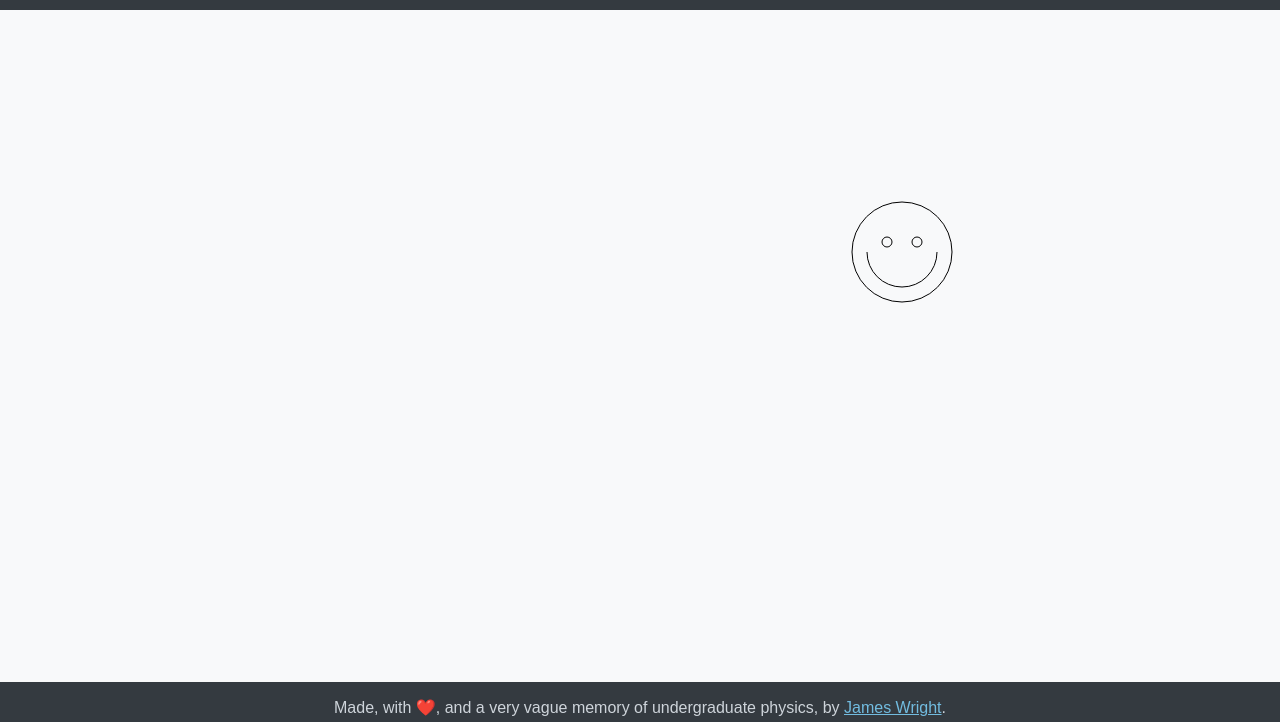
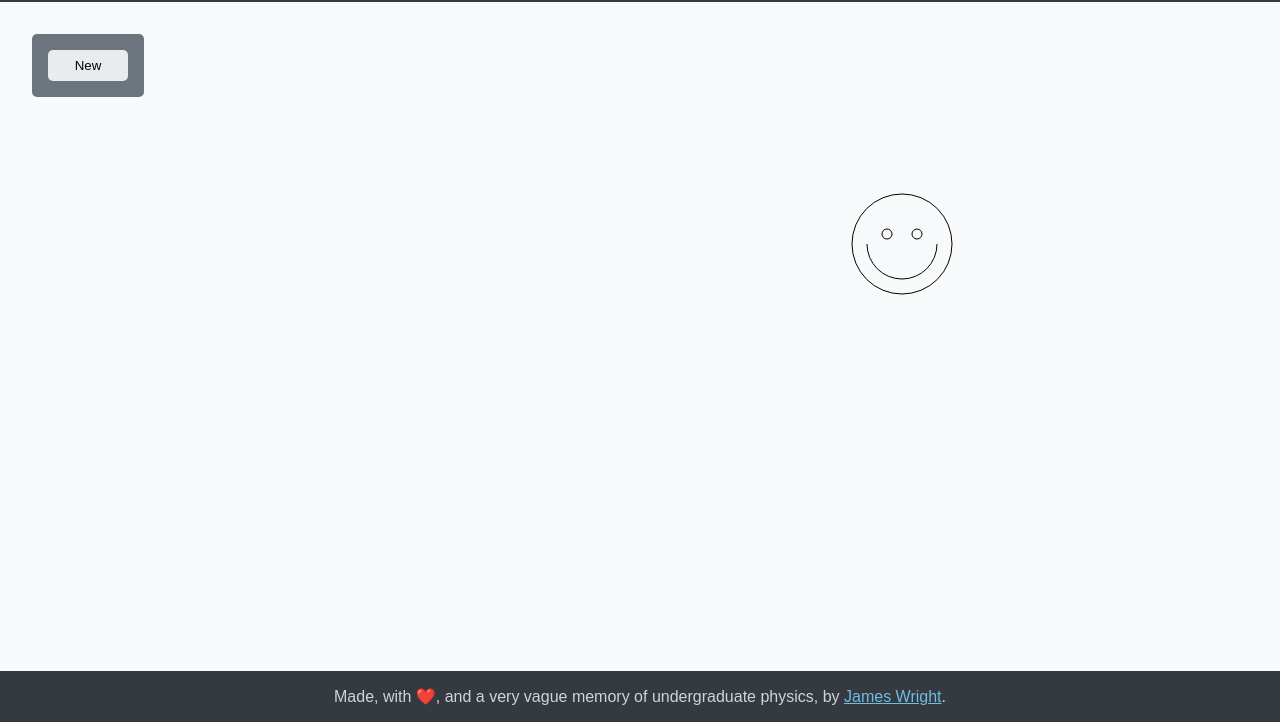
Before and after one commit to thewrongjames/stern-gerlach, a website with bundled scripts: page public/index.html in a window 1280 px wide. Shown: the part 78-800 px from the top of the page. Built offline with nearby package versions, Linux system fonts and the light colour scheme.

Commit message:
Setup a "new" button
I now have a button to add new smiley faces. Just as a proof of concept
I guess because this probably isn't the model I want to be going with in
the end (I guess I'll have modes, like, a placing mode?).

This also required a lot of css wrangling. And other than an overflow:
hidden that I feel a bit weird about, I think the css is better for it.

```diff
--- a/public/index.html
+++ b/public/index.html
@@ -14,12 +14,17 @@
         Stern Gerlach Simulator
       </h1>
     </header>
+    <div id="content">
+      <div id="controls">
+        <button id="button-new">New</button>
+      </div>
       <canvas id="canvas">
         This should be a canvas rendering a manipulatable diagram of a
         Stern-Gerlach-experiment-like setup. Unfortunately, I do not currently
         have a way to make this more accessible, or to support contexts in which
         the canvas web API is not supported.
       </canvas>
+    </div>
     <footer>
       <p>Made, with ❤️, and a very vague memory of undergraduate physics, by <a href="https://jameswright.me">James Wright</a>.</p>
     </footer>
--- a/public/static/css/styles.css
+++ b/public/static/css/styles.css
@@ -1,7 +1,4 @@
 :root {
-  --header-height: 5.5rem;
-  --footer-height: 2.5rem;
-
   --grey-1: #F8F9FA;
   --grey-2: #E9ECEF;
   --grey-3: #DEE2E6;
@@ -13,14 +10,20 @@
   --grey-9: #212529;
 
   --background-colour: var(--grey-1);
-  --header-background-colour: var(--grey-8);
-  --footer-background-colour: var(--grey-8);
+  --background-colour-header: var(--grey-8);
+  --background-colour-footer: var(--grey-8);
+  --background-colour-controls: var(--grey-6);
 
   --text-colour: var(--grey-9);
   --header-text-colour: var(--grey-1);
   --footer-text-colour: var(--grey-4);
 
   --bright-link-color: #72bce0;
+
+  --controls-button-background-color: var(--grey-2);
+  --controls-button-background-color-selected: var(--grey-1);
+
+  --border-radius: 5px;
 }
 
 * {
@@ -30,20 +33,20 @@
 
 body {
   margin: 0;
+  min-width: 300px;
   color: var(--text-colour);
   background-color: var(--background-colour);
-  min-width: 300px;
 }
 
 #page{
   display: flex;
   flex-direction: column;
-  min-height: 100vh;
+  height: 100vh;
 }
 
 header {
-  height: var(--header-height);
-  background-color: var(--header-background-colour);
+  min-height: 5rem;
+  background-color: var(--background-colour-header);
   color: var(--header-text-colour);
   text-align: center;
   display: flex;
@@ -56,13 +59,12 @@ header h1 {
 }
 
 footer {
-  height: var(--footer-height);
-  background-color: var(--footer-background-colour);
+  min-height: 3rem;
+  background-color: var(--background-colour-footer);
   color: var(--footer-text-colour);
-  text-align: center;
   margin-top: auto;
   display: flex;
-  flex-direction: column;
+  text-align: center;
   justify-content: space-around;
 }
 
@@ -70,6 +72,41 @@ footer a {
   color: var(--bright-link-color);
 }
 
+#content {
+  position: relative;
+  flex-grow: 1;
+  /*
+  If I don't have overflow hidden this this will grow to fix the canvas. This
+  can cause a kind of feedback loop with the canvas resizing, where its pixel
+  size will be set to match its css size which will then grow to contain its
+  pixel size etc. etc. This stops the css size from growing.
+  */
+  overflow: hidden;
+}
+
 canvas {
-  height: calc(100vh - var(--header-height) - var(--footer-height));
+  height: 100%;
+  width: 100%;
 }
+
+#controls {
+  position: absolute;
+  top: 2rem;
+  left: 2rem;
+  background-color: var(--background-colour-controls);
+  padding: 1rem;
+  border-radius: var(--border-radius);
+}
+
+#controls button {
+  background-color: var(--controls-button-background-color);
+  border: none;
+  padding: 0.5rem;
+  min-width: 5rem;
+  border-radius: var(--border-radius);
+}
+
+#controls button:hover {
+  cursor: pointer;
+  background-color: var(--controls-button-background-color-selected);
+}
--- a/public/static/js/config.js
+++ b/public/static/js/config.js
@@ -1 +1,2 @@
 export const CANVAS_ELEMENT_ID = 'canvas'
+export const NEW_BUTTON_ID = 'button-new'
--- a/public/static/js/models/smiley-facy.js
+++ b/public/static/js/models/smiley-facy.js
@@ -12,13 +12,22 @@ export default class SmileyFace {
    */
   draw(canvasContext) {
     canvasContext.beginPath()
-    canvasContext.arc(this.x + 75, this.y + 75, 50, 0, Math.PI * 2, true) // Outer circle
+
+    // Outer circle.
+    canvasContext.arc(this.x + 75, this.y + 75, 50, 0, Math.PI * 2, true)
+
+    // Mouth (clockwise).
     canvasContext.moveTo(this.x + 110, this.y + 75)
-    canvasContext.arc(this.x + 75, this.y + 75, 35, 0, Math.PI, false) // Mouth (clockwise)
+    canvasContext.arc(this.x + 75, this.y + 75, 35, 0, Math.PI, false)
+
+    // Left eye.
     canvasContext.moveTo(this.x + 65, this.y + 65)
-    canvasContext.arc(this.x + 60, this.y + 65, 5, 0, Math.PI * 2, true) // Left eye
+    canvasContext.arc(this.x + 60, this.y + 65, 5, 0, Math.PI * 2, true)
+
+    // Right eye.
     canvasContext.moveTo(this.x + 95, this.y + 65)
-    canvasContext.arc(this.x + 90, this.y + 65, 5, 0, Math.PI * 2, true) // Right eye
+    canvasContext.arc(this.x + 90, this.y + 65, 5, 0, Math.PI * 2, true)
+
     canvasContext.stroke()
   }
 }
--- a/public/static/js/setup.js
+++ b/public/static/js/setup.js
@@ -1,4 +1,4 @@
-import { CANVAS_ELEMENT_ID } from '/static/js/config.js'
+import { CANVAS_ELEMENT_ID, NEW_BUTTON_ID } from '/static/js/config.js'
 import makeDraw from '/static/js/draw.js'
 import SmileyFace from '/static/js/models/smiley-facy.js'
 import drawables from '/static/js/drawables.js'
@@ -12,9 +12,30 @@ import drawables from '/static/js/drawables.js'
  */
 function makeWindowResizeListener(canvas) {
   return () => {
+    console.log({
+      width: canvas.width,
+      height: canvas.height,
+      clientWidth: canvas.clientWidth,
+      clientHeight: canvas.clientHeight,
+    })
+
     canvas.width = canvas.clientWidth
     canvas.height = canvas.clientHeight
   }
+}
+
+function setupNewButton() {
+  const newButton = document.getElementById(NEW_BUTTON_ID)
+  if (newButton === null) {
+    throw new Error(
+      `Expected the element with ID ${NEW_BUTTON_ID} to exist, but it does not.`
+    )
+  }
+
+  newButton.addEventListener('click', () => {
+    const smileyFace = new SmileyFace()
+    drawables.push(smileyFace)
+  })
 }
 
 function setup() {
@@ -43,6 +64,8 @@ function setup() {
   const smileyFace = new SmileyFace()
   drawables.push(smileyFace)
 
+  setupNewButton()
+
   // Start the drawing loop.
   makeDraw(canvasContext)()
 }
```
Lines whose indentation alone changed are shown as unchanged.
